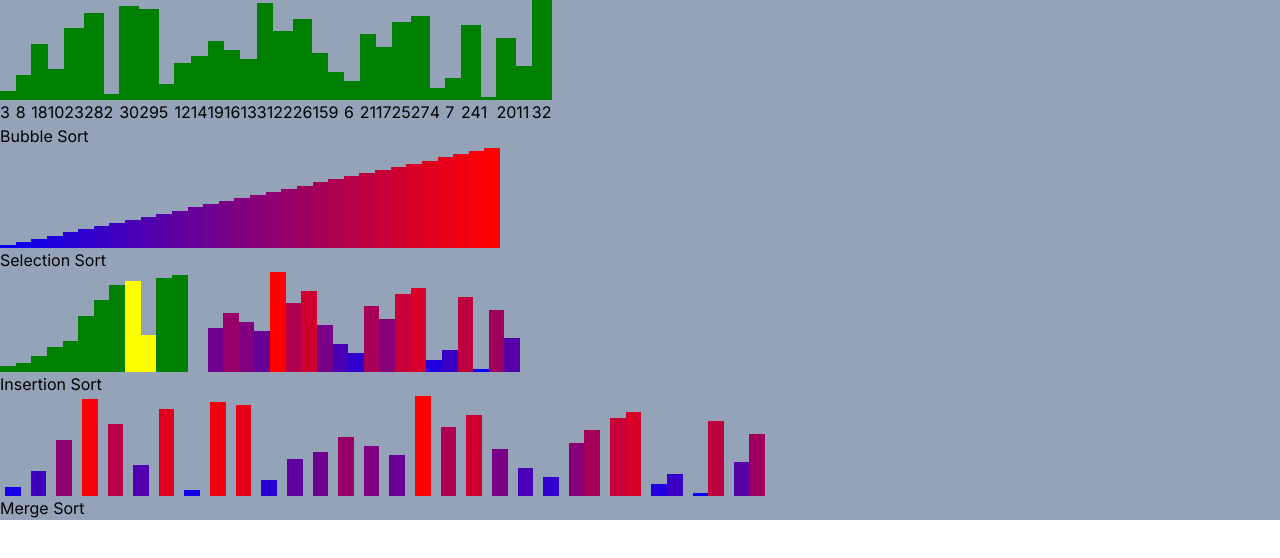
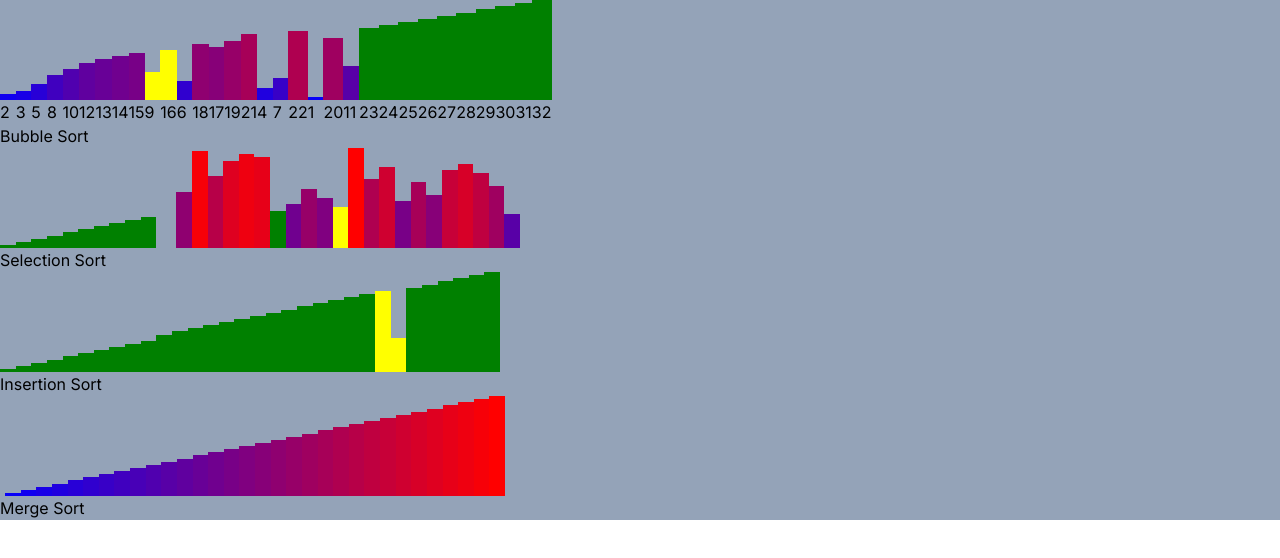
Before and after one commit to fractal-bootcamp/briansmiley.algorithms, a Next.js app: page / in a window 1280 px wide. Shown: the top 558 px of the page. Built offline with nearby package versions, Linux system fonts and the light colour scheme.

Commit message:
updates visualization of sorts

```diff
--- a/app/algorithms/bubbleSortFunc.ts
+++ b/app/algorithms/bubbleSortFunc.ts
@@ -36,27 +36,31 @@ const bubbleSort = (arr: number[]) => {
 
 interface BubbleHistory {
   array: number[];
+  passes: number;
   comparing: [number, number]; //indices of current comparison
 }
 export const bubbleSort2 = (arr: number[]) => {
   const sorting = [...arr];
   let sorted = false;
+  let passes = 0;
   const history: BubbleHistory[] = [];
   while (!sorted) {
     let idx = 0;
+    passes++;
     sorted = true; //set sorted to true, to be reflagged false if we encounter any swaps
     //go through whole array and make swaps
-    while (idx < sorting.length - 1) {
+    while (idx < sorting.length - passes) {
       //log current comparison in history
-      history.push({
-        array: [...sorting],
-        comparing: [sorting[idx], sorting[idx + 1]]
-      });
       //if element to the right is smaller, swap and set sorted to false
       if (sorting[idx + 1] < sorting[idx]) {
         [sorting[idx], sorting[idx + 1]] = [sorting[idx + 1], sorting[idx]];
         sorted = false;
       }
+      history.push({
+        array: [...sorting],
+        passes: passes,
+        comparing: [sorting[idx], sorting[idx + 1]]
+      });
       idx++;
     }
   }
--- a/app/algorithms/selectionSortFunc.ts
+++ b/app/algorithms/selectionSortFunc.ts
@@ -1,19 +1,29 @@
+interface HistorySnapshot {
+  unsorted: number[];
+  sorting: number[];
+  comparing: [number, number];
+}
 const selectionSort = (arr: number[]) => {
-  const sortedEventually = [...arr];
-  const history: number[][] = [[...sortedEventually]];
-
-  sortedEventually.forEach((elem, idx) => {
-    let mindex = idx; //initially set minimum to the current element
-    for (let i = idx + 1; i < sortedEventually.length; i++) {
-      if (sortedEventually[i] < sortedEventually[mindex]) mindex = i;
+  const sortedEventually: number[] = [];
+  const unsorted = [...arr];
+  const history: HistorySnapshot[] = [];
+  while (sortedEventually.length < arr.length) {
+    let mindex = 0; //initially set minimum to the current element
+    for (let i = 1; i < unsorted.length; i++) {
+      history.push({
+        unsorted: [...unsorted],
+        sorting: [...sortedEventually],
+        comparing: [i, mindex]
+      });
+      if (unsorted[i] < unsorted[mindex]) mindex = i;
     }
-    //swap current element with the mindex value
-    if (mindex !== idx) {
-      const temp = sortedEventually[idx];
-      sortedEventually[idx] = sortedEventually[mindex];
-      sortedEventually[mindex] = temp;
-      history.push([...sortedEventually]);
-    }
+    //pop out the mindex number and put it at the end of sorting array
+    sortedEventually.push(unsorted.splice(mindex, 1)[0]);
+  }
+  history.push({
+    unsorted: [...unsorted],
+    sorting: [...sortedEventually],
+    comparing: [-1, -1]
   });
   return {
     originalArray: arr,
--- a/app/components/BubbleSort.tsx
+++ b/app/components/BubbleSort.tsx
@@ -15,12 +15,14 @@ export default function BubbleSort({ unsortedArray, tick }: SortVizProps) {
 
   return (
     <div className="flex justify-start items-end">
-      {solution.history[idx].array.map(val => (
+      {solution.history[idx].array.map((val, valIdx) => (
         <div key={`bubbleSort${val}`}>
           <SortableBar
             height={val}
             color={
-              idx >= history.length - 1
+              idx >= solution.history.length - 1 ||
+              valIdx >
+                solution.originalArray.length - solution.history[idx].passes
                 ? "green"
                 : solution.history[idx].comparing.includes(val)
                 ? "yellow"
--- a/app/components/SelectionSort.tsx
+++ b/app/components/SelectionSort.tsx
@@ -13,15 +13,35 @@ export default function SelectionSort({ unsortedArray, tick }: SortVizProps) {
     setTimeout(() => setIdx(idx + 1), tick);
   }, [idx]);
   return (
+    <div className="flex gap-5">
       <div className="flex justify-start items-end">
-      {solution.history[idx].map(val => (
+        {solution.history[idx].sorting.map(val => (
           <SortableBar
             height={val}
             max={Math.max(...unsortedArray)}
+            arrayLength={solution.originalArray.length}
+            color={"green"}
+            key={`selectionSort${val}`}
+          />
+        ))}
+      </div>
+      <div className="flex justify-start items-end">
+        {solution.history[idx].unsorted.map((val, unsortedIdx) => (
+          <SortableBar
+            height={val}
+            max={Math.max(...unsortedArray)}
+            color={
+              solution.history[idx].comparing[1] === unsortedIdx
+                ? "green"
+                : solution.history[idx].comparing[0] === unsortedIdx
+                ? "yellow"
+                : undefined
+            }
             arrayLength={solution.originalArray.length}
             key={`selectionSort${val}`}
           />
         ))}
       </div>
+    </div>
   );
 }
--- a/app/components/Sorts.tsx
+++ b/app/components/Sorts.tsx
@@ -5,7 +5,6 @@ import BubbleSort from "./BubbleSort";
 import InsertionSort from "./InsertionSort";
 import SelectionSort from "./SelectionSort";
 import MergeSort from "./MergeSort";
-const sampleArray = Array.from({ length: 32 }, (_, idx) => idx + 1);
 export interface SortVizProps {
   unsortedArray: number[];
   tick: number;
@@ -24,7 +23,7 @@ const Sorts = () => {
     <div className="bg-slate-400">
       {sorts.map(sort => (
         <div key={sort.name}>
-          <sort.component unsortedArray={sortData} tick={150} />
+          <sort.component unsortedArray={sortData} tick={20} />
           {sort.name}
         </div>
       ))}
```
Lines whose indentation alone changed are shown as unchanged.
